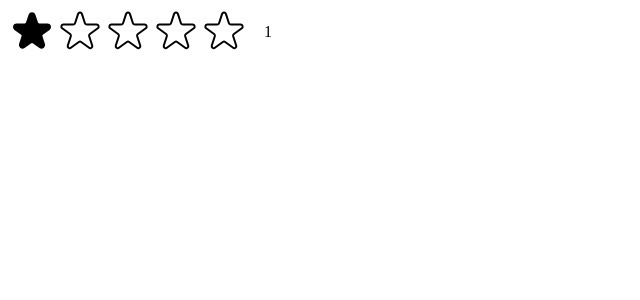
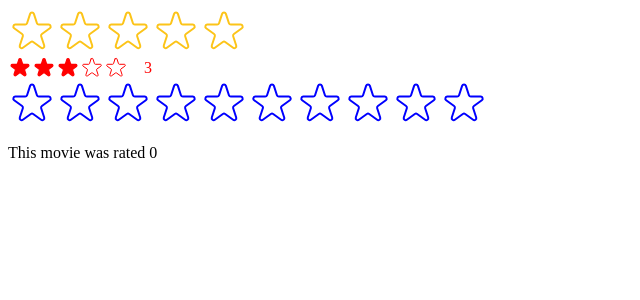
Before and after one commit to wroxtaaar/usePopcorn, a React (Create React App) app: page / in a window 1280 px wide. Shown: the top 300 px of the page, without its empty margins (0-640 px from the left). Built offline with nearby package versions, Linux system fonts and the light colour scheme.

Commit message:
modified the start rating component to be an API added some props for customization

```diff
--- a/src/components/StarRating.js
+++ b/src/components/StarRating.js
@@ -10,64 +10,83 @@
   display: "flex"
 };
 
+export default function StarRating({
+  maxRating = 5,
+  color = "#fcc419",
+  size = 48,
+  className = "",
+  messages = [],
+  defaulRating = 0,
+  onSetRating,
+}) {
+  const [rating, setRating] = useState(defaulRating);
+  const [tempRating, setTempRating] = useState(0);
+
+  function handleRating(rating) {
+    setRating(rating);
+    onSetRating(rating);
+  }
+
   const textStyle = {
     lineHeight: "1",
-  margin: "0"
+    margin: "0",
+    color,
+    fontSize: `${size / 1.5}px`
   };
 
+  return (
+    <div style={containerStyle} className={className}>
+      <div style={starContainerStyle}>
+        {Array.from({ length: maxRating }, (_, i) => (
+          //   <span>Star{i + 1}</span>
+          <Star
+            key={i}
+            full={tempRating ? tempRating >= i + 1 : rating >= i + 1}
+            onRate={() => handleRating(i + 1)}
+            onHoverIn={() => setTempRating(i + 1)}
+            onHoverOut={() => setTempRating(0)}
+            color={color}
+            size={size}
+          />
+        ))}
+      </div>
+
+      <p style={textStyle}>{messages.length === maxRating ? messages[tempRating ? tempRating-1 : rating-1] : tempRating || rating || ""}</p>
+    </div>
+  );
+}
+
+function Star({ onRate, full, onHoverIn, onHoverOut, color, size }) {
   const starStyle = {
-  width: "48px",
-  height: "48px",
+    width: `${size}px`,
+    height: `${size}px`,
     display: "block",
     cursor: "pointer"
   };
 
-export default function StarRating({ maxRating = 5 }) {
-const [rating, setRating] = useState(1);
-const [tempRating, setTempRating] = useState(0);
-
-function handleRating(rating) {
-    setRating(rating);
-}
-
   return (
-    <div style={containerStyle}>
-      <div style={starContainerStyle}>
-        {Array.from({ length: maxRating }, (_, i) => (
-          //   <span>Star{i + 1}</span>
-          <Star key={i}
-          full={tempRating? tempRating>= i+1 : rating >= i+1}
-          onRate={()=> handleRating(i+1)}
-          onHoverIn={()=> setTempRating(i+1)}
-          onHoverOut={()=> setTempRating(0)}
-          />
-        ))}
-      </div>
-
-      <p style={textStyle}>{tempRating || rating || ""}</p>
-    </div>
-  );
-}
-
-function Star({onRate, full, onHoverIn, onHoverOut}) {
-  return (
-    <span role="button" style={starStyle}
+    <span
+      role="button"
+      style={starStyle}
       onClick={onRate}
       onMouseEnter={onHoverIn}
-    onMouseLeave={onHoverOut}>
-       {full?  <svg
+      onMouseLeave={onHoverOut}
+    >
+      {full ? (
+        <svg
           xmlns="http://www.w3.org/2000/svg"
           viewBox="0 0 20 20"
-        fill="#000"
-        stroke="#000"
+          fill={color}
+          stroke={color}
         >
           <path d="M9.049 2.927c.3-.921 1.603-.921 1.902 0l1.07 3.292a1 1 0 00.95.69h3.462c.969 0 1.371 1.24.588 1.81l-2.8 2.034a1 1 0 00-.364 1.118l1.07 3.292c.3.921-.755 1.688-1.54 1.118l-2.8-2.034a1 1 0 00-1.175 0l-2.8 2.034c-.784.57-1.838-.197-1.539-1.118l1.07-3.292a1 1 0 00-.364-1.118L2.98 8.72c-.783-.57-.38-1.81.588-1.81h3.461a1 1 0 00.951-.69l1.07-3.292z" />
-      </svg> :
+        </svg>
+      ) : (
         <svg
           xmlns="http://www.w3.org/2000/svg"
           fill="none"
           viewBox="0 0 24 24"
-      stroke="#000"
+          stroke={color}
         >
           <path
             strokeLinecap="round"
@@ -75,7 +94,8 @@
             strokeWidth="{2}"
             d="M11.049 2.927c.3-.921 1.603-.921 1.902 0l1.519 4.674a1 1 0 00.95.69h4.915c.969 0 1.371 1.24.588 1.81l-3.976 2.888a1 1 0 00-.363 1.118l1.518 4.674c.3.922-.755 1.688-1.538 1.118l-3.976-2.888a1 1 0 00-1.176 0l-3.976 2.888c-.783.57-1.838-.197-1.538-1.118l1.518-4.674a1 1 0 00-.363-1.118l-3.976-2.888c-.784-.57-.38-1.81.588-1.81h4.914a1 1 0 00.951-.69l1.519-4.674z"
           />
-    </svg>}
+        </svg>
+      )}
     </span>
   );
 }
--- a/src/index.js
+++ b/src/index.js
@@ -1,15 +1,28 @@
-import React from "react";
+import React, { useState } from "react";
 import ReactDOM from "react-dom/client";
 // import "./index.css";
 // import App from "./App";
 import StarRating from "./components/StarRating";
 
+
+function Test() {
+const [movieating, setMovieRating] = useState(0);
+
+  return (
+    <div>
+      <StarRating color="blue" maxRating={10} onSetRating={setMovieRating} />
+      <p>This movie was rated {movieating} </p>
+    </div>
+  );
+}
+
 const root = ReactDOM.createRoot(document.getElementById("root"));
 root.render(
   <React.StrictMode>
     {/* <App /> */}
-    <StarRating maxRating = {5} />
-    {/* <StarRating maxRating = {10} />
-    <StarRating /> */}
+    {/* <StarRating maxRating = {10} /> */}
+    <StarRating maxRating = {5} messages={['Terrible', 'Bad', 'Okay','Good', 'Amazing']} />
+    <StarRating size={24} color="red" className="test" defaulRating={3} />
+    <Test />
   </React.StrictMode>
 );
```
Lines whose indentation alone changed are shown as unchanged.
